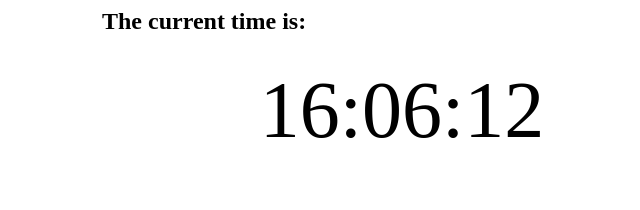
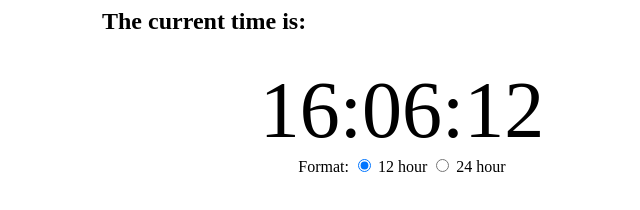
Before and after one commit to rtwalsh/clock-web, a plain HTML site: page index.html in a window 1280 px wide. Shown: the whole page, without its empty margins (246-886 px from the left). Drawn offline with Linux system fonts and the light colour scheme.

Commit message:
Add elements for the digital format options

```diff
--- a/index.html
+++ b/index.html
@@ -13,6 +13,22 @@
                 <div id="digital_clock">
                     <span id="hours">00</span>:<span id="minutes">00</span>:<span id="seconds">00</span>
                 </div>
+                <div id="digital_options">
+                    Format:
+                    <input id="12_hour"
+                           type="radio"
+                           name="time_format"
+                           value="12_hour"
+                           onclick="select12or24hours(event)"
+                           checked>
+                    <label for="12_hour">12 hour</label>
+                    <input id="24_hour"
+                           type="radio"
+                           name="time_format"
+                           value="24_hour"
+                           onclick="select12or24hours(event)">
+                    <label for="24_hour">24 hour</label>
+                </div>
             </section>
         </div>
         <script type="text/javascript" src="script.js"></script>
```
